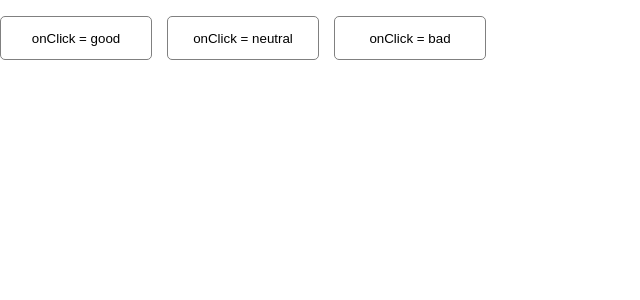
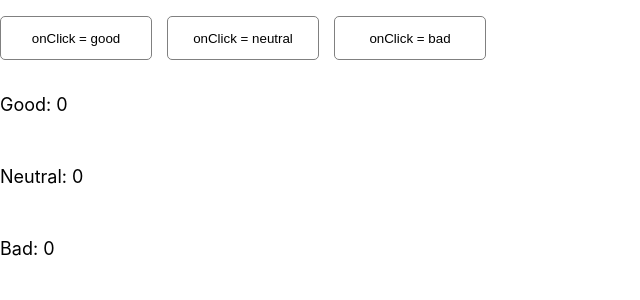
Before and after one commit to lyubovkirpa/goit-react-hw-04-feedback, a React (Create React App) app: page / in a window 1280 px wide. Shown: the top 300 px of the page, without its empty margins (0-640 px from the left). Built offline with nearby package versions, Linux system fonts and the light colour scheme.

Commit message:
Statistics add

```diff
--- a/src/components/App.jsx
+++ b/src/components/App.jsx
@@ -1,6 +1,6 @@
 // import Section from "components/Section"
-
-import FeedbackOptions from "components/FeedbackOptions/FeedbackOptions";
+import FeedbackOptions from "components/FeedbackOptions";
+import Statistics from "components/Statistics";
 import { Component } from "react";
 
 
@@ -23,11 +23,16 @@ export class App extends Component {
 
     return (
       <>
-          <FeedbackOptions
-            options={this.options}
-            onLeaveFeedback={this.onLeaveFeedback}
-          />
 
+        <FeedbackOptions
+          options={this.options}
+          onLeaveFeedback={this.onLeaveFeedback}
+        />
+        <Statistics
+          good={good}
+          neutral={neutral}
+          bad={bad}
+        />
       </>
     );
   }
--- /dev/null
+++ b/src/components/Statistics/Statistics.jsx
@@ -0,0 +1,26 @@
+import PropTypes from "prop-types";
+import {List, Item} from "./Statistics.styled"
+
+export default function Statistics({ good, neutral, bad }) {
+  const uiElements = ['Good', 'Neutral', 'Bad', ];
+  const values = [good, neutral, bad];
+
+  return (
+    <List>
+      {uiElements.map((item, index) => (
+        <Item key={item}>
+          <p>
+            {item}: {index !== 4 ? values[index] : values[index] + '%'}
+          </p>
+        </Item>
+      ))}
+    </List>
+  );
+};
+
+Statistics.propTypes = {
+  good: PropTypes.number.isRequired,
+  neutral: PropTypes.number.isRequired,
+  bad: PropTypes.number.isRequired,
+
+};
--- /dev/null
+++ b/src/components/Statistics/Statistics.styled.jsx
@@ -0,0 +1,17 @@
+import styled from 'styled-components';
+
+export const List = styled.ul`
+  list-style: none;
+  display: flex;
+  flex-direction: column;
+  gap: 15px;
+  padding: 0;
+`;
+
+export const Item = styled.li`
+  font-size: 18px;
+  color: black;
+  background-color: white;
+  margin: 0;
+  margin-right: 12px;
+`;
--- /dev/null
+++ b/src/components/Statistics/index.js
@@ -0,0 +1 @@
+export { default } from './Statistics';
```
